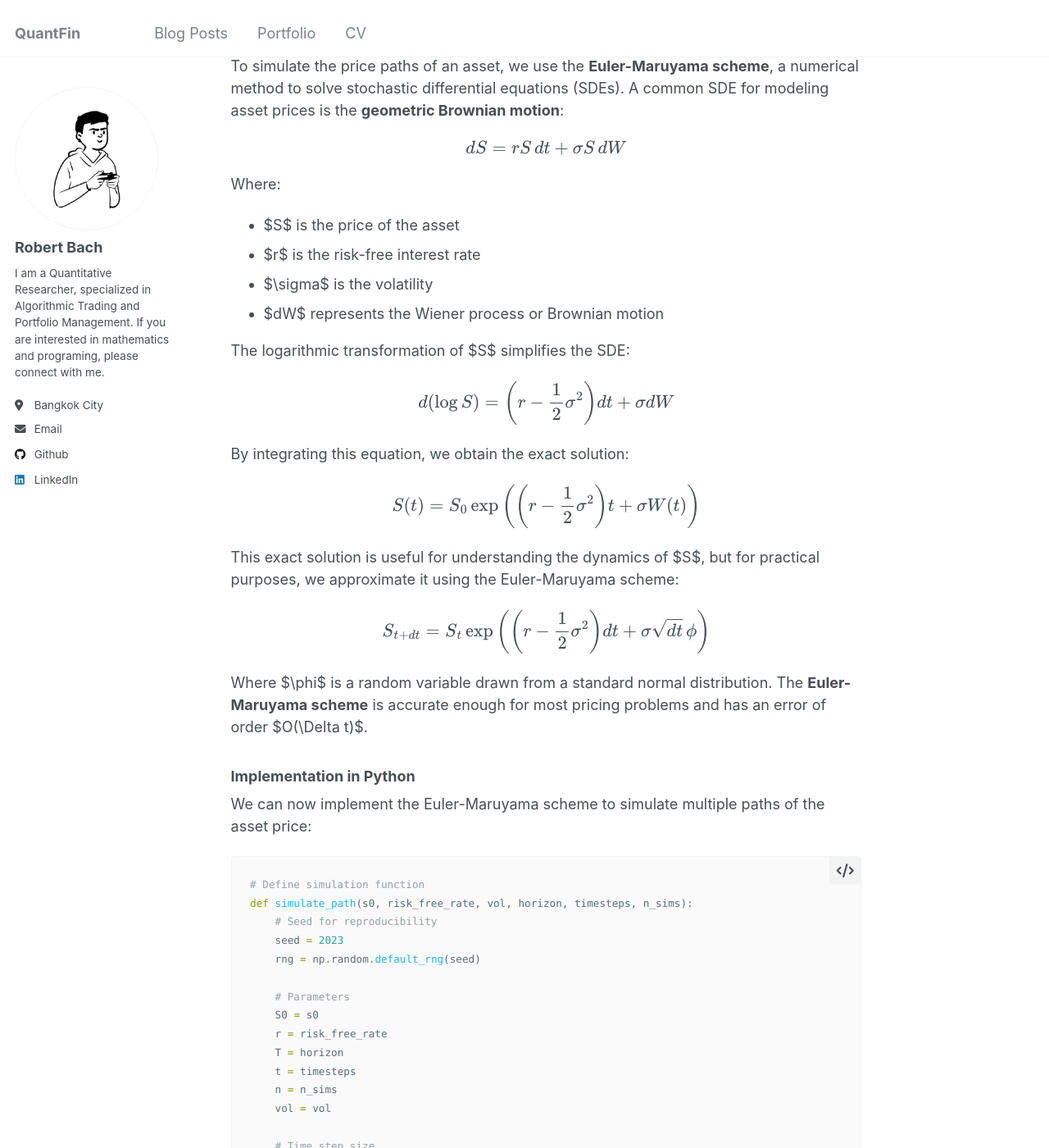
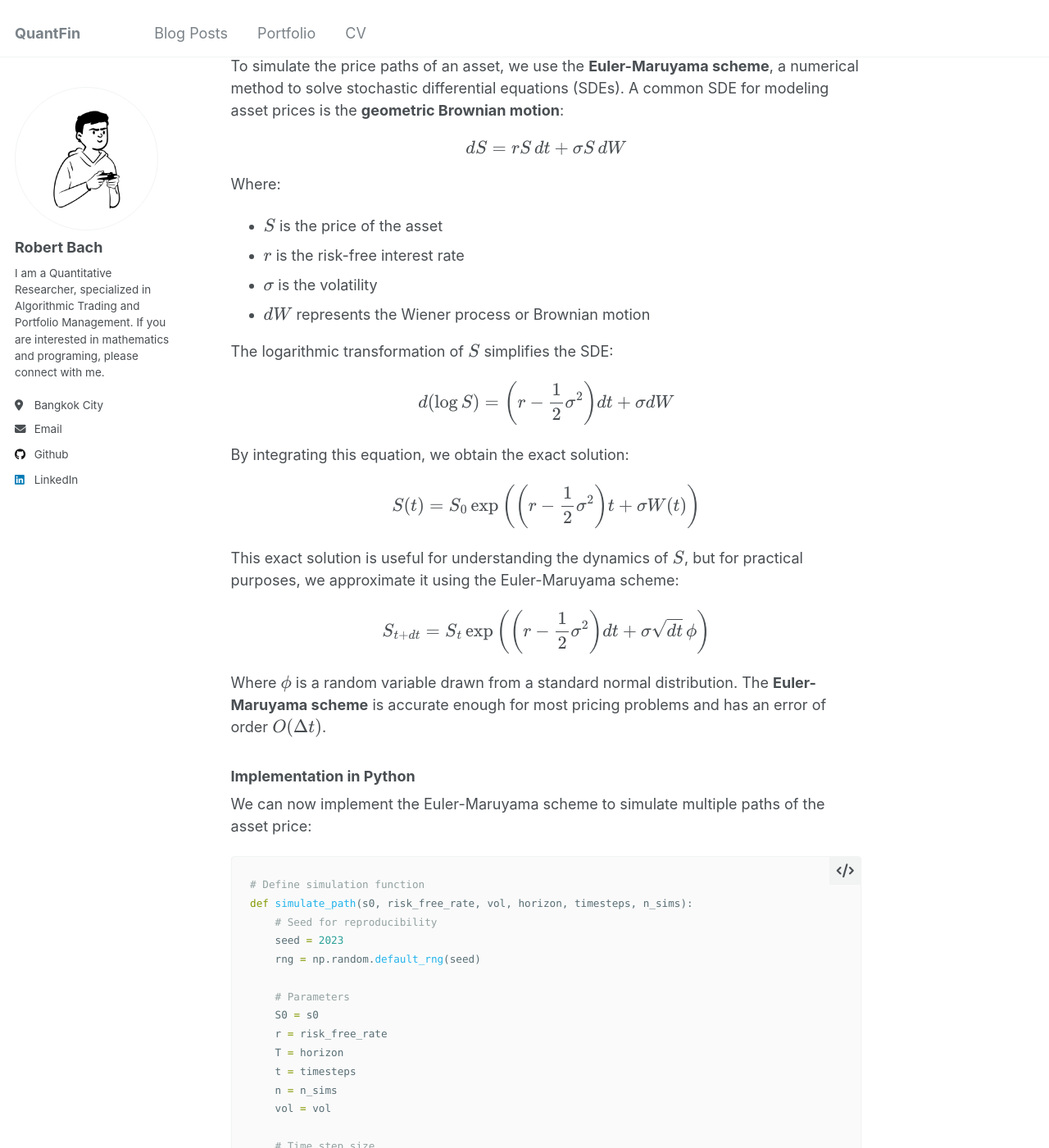
Before and after one commit to baobach/baobach.github.io, a Jekyll site: the page built from _posts/2024-09-02-option-introduction.md, in a window 1280 px wide and 1400 px high, scrolled down 1553 px. Shown: the whole window at 82% size. Built offline with Jekyll 4.4.1, drawn with Linux system fonts in a browser that asks for light colours; some of the changed text lies outside the part shown.

Commit message:
fix: update mathjax expressions

```diff
--- a/_posts/2024-09-02-option-introduction.md
+++ b/_posts/2024-09-02-option-introduction.md
@@ -15,7 +15,7 @@
 
 ## Pricing Options Under the Risk-Neutral Framework
 
-In quantitative finance, the price of an option is typically the expected value of its discounted payoff under the **risk-neutral density** $\mathbb{Q}$:
+In quantitative finance, the price of an option is typically the expected value of its discounted payoff under the **risk-neutral density** \\(\mathbb{Q}\\):
 
 $$
 V(S,t) = e^{-r(T-t)}\mathbb{E}^\mathbb{Q}[\mathbf{Payoff}(S_{T})]
@@ -23,11 +23,11 @@
 
 Where:
 
-- $V(S,t)$ is the option value at time $t$
-- $r$ is the risk-free interest rate
-- $T$ is the expiry of the option
-- $\mathbb{E}^\mathbb{Q}$ denotes the expectation under the risk-neutral measure
-- $\mathbf{Payoff}(S_T)$ is the payoff of the option at expiry
+- \\(V(S,t)\\) is the option value at time \\(t\\)
+- \\(r\\) is the risk-free interest rate
+- \\(T\\) is the expiry of the option
+- \\(\mathbb{E}^\mathbb{Q}\\) denotes the expectation under the risk-neutral measure
+- \\(\mathbf{Payoff}(S_T)\\) is the payoff of the option at expiry
 
 For our examples, we’ll assume the following input data:
 
@@ -64,12 +64,12 @@
 
 Where:
 
-- $S$ is the price of the asset
-- $r$ is the risk-free interest rate
-- $\sigma$ is the volatility
-- $dW$ represents the Wiener process or Brownian motion
+- \\(S\\) is the price of the asset
+- \\(r\\) is the risk-free interest rate
+- \\(\sigma\\) is the volatility
+- \\(dW\\) represents the Wiener process or Brownian motion
 
-The logarithmic transformation of $S$ simplifies the SDE:
+The logarithmic transformation of \\(S\\) simplifies the SDE:
 
 $$
 d(\log S) = \left(r - \frac{1}{2} \sigma^{2}\right) dt + \sigma dW
@@ -81,13 +81,13 @@
 S(t) = S_0 \exp \left(\left(r - \frac{1}{2} \sigma^{2}\right) t + \sigma W(t)\right)
 $$
 
-This exact solution is useful for understanding the dynamics of $S$, but for practical purposes, we approximate it using the Euler-Maruyama scheme:
+This exact solution is useful for understanding the dynamics of \\(S\\), but for practical purposes, we approximate it using the Euler-Maruyama scheme:
 
 $$
 S_{t + dt} = S_t \exp \left(\left(r - \frac{1}{2} \sigma^{2}\right) dt + \sigma \sqrt{dt} \, \phi \right)
 $$
 
-Where $\phi$ is a random variable drawn from a standard normal distribution. The **Euler-Maruyama scheme** is accurate enough for most pricing problems and has an error of order $O(\Delta t)$.
+Where \\(\phi\\) is a random variable drawn from a standard normal distribution. The **Euler-Maruyama scheme** is accurate enough for most pricing problems and has an error of order \\(O(\Delta t)\\).
 
 ### Implementation in Python
 
@@ -154,12 +154,12 @@
 
 The formulas for the payoffs are as follows:
 
-- Average strike call: $\max(S - A, 0)$
-- Average strike put: $\max(A - S, 0)$
-- Average rate call: $\max(A - E, 0)$
-- Average rate put: $\max(E - A, 0)$
+- Average strike call: \\(\max(S - A, 0)\\)
+- Average strike put: \\(\max(A - S, 0)\\)
+- Average rate call: \\(\max(A - E, 0)\\)
+- Average rate put: \\(\max(E - A, 0)\\)
 
-Where $A$ is the arithmetic average of the underlying prices:
+Where \\(A\\) is the arithmetic average of the underlying prices:
 
 $$
 A_i = \frac{1}{i} \sum_{k=1}^{i} S(t_k)
@@ -194,12 +194,12 @@
 
 The payoffs are:
 
-- Floating strike call: $\max(S - M_{\min}, 0)$
-- Floating strike put: $\max(M_{\max} - S, 0)$
-- Fixed strike call: $\max(M_{\max} - E, 0)$
-- Fixed strike put: $\max(E - M_{\min}, 0)$
+- Floating strike call: \\(\max(S - M_{\min}, 0)\\)
+- Floating strike put: \\(\max(M_{\max} - S, 0)\\)
+- Fixed strike call: \\(\max(M_{\max} - E, 0)\\)
+- Fixed strike put: \\(\max(E - M_{\min}, 0)\\)
 
-Where $M_{\max}$ and $M_{\min}$ are the maximum and minimum prices of the asset:
+Where \\(M_{\max}\\) and \\(M_{\min}\\) are the maximum and minimum prices of the asset:
 
 $$
 M_{\max} = \max_{0 \leq \tau \leq t} S(\tau), \quad M_{\min} = \min_{0 \leq \tau \leq t} S(\tau)
```
Also changed, not shown: _posts/2025-01-24-precision-in-ml.md (+42 -42 lines).
